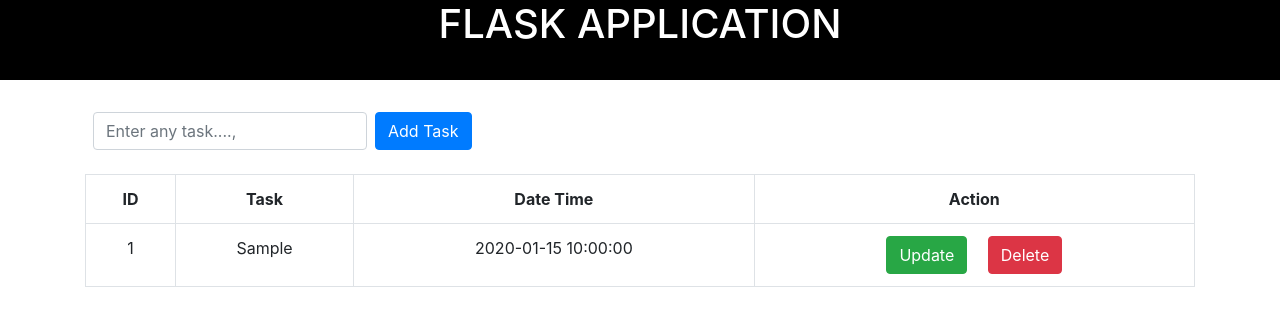
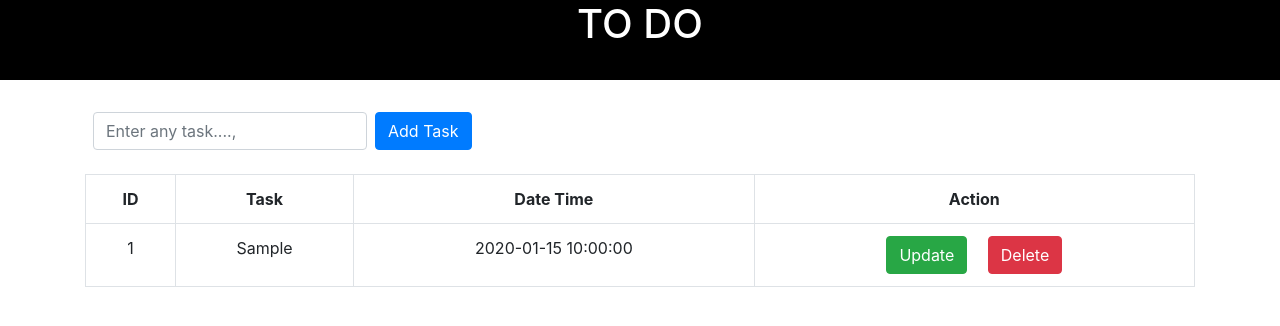
Before and after one commit to Dinohunt/flask, a Flask app: page / in a window 1280 px wide. Shown: the top 326 px of the page. Run offline with Flask 2, Linux system fonts and the light colour scheme; tables that the repository leaves empty hold one stand-in row (values such as "Sample post"); some libraries are stand-ins or nearby versions.

Commit message:
name changed

```diff
--- a/app.py
+++ b/app.py
@@ -25,7 +25,7 @@ def index():
 
     todos = Todo.query.all()
 
-    return render_template('index.html',title = 'FLASK APPLICATION',todos = todos)
+    return render_template('index.html',title = 'TO DO',todos = todos)
 
 @app.route('/add/',methods=['POST'])
 def add():
@@ -64,7 +64,7 @@ def update(id):
         return redirect('/')
     else:
         todos = Todo.query.all()
-        return render_template('index.html',update_todo=todo,title = 'FLASK APPLICATION',todos = todos)
+        return render_template('index.html',update_todo=todo,title = 'TO DO',todos = todos)
 
 
 
--- a/templates/index.html
+++ b/templates/index.html
@@ -3,7 +3,7 @@
 <head>
     <meta charset="UTF-8">
     <meta name="viewport" content="width=device-width, initial-scale=1.0">
-    <title>AUBIT ECIANS</title>
+    <title>TO DO</title>
     <link rel="stylesheet" href="{{ url_for('static',filename='bootstrap.min.css') }}">
     <link rel="stylesheet" href="{{ url_for('static',filename='style.css') }}">
 </head>
```
Also changed, not shown: todo.db.
